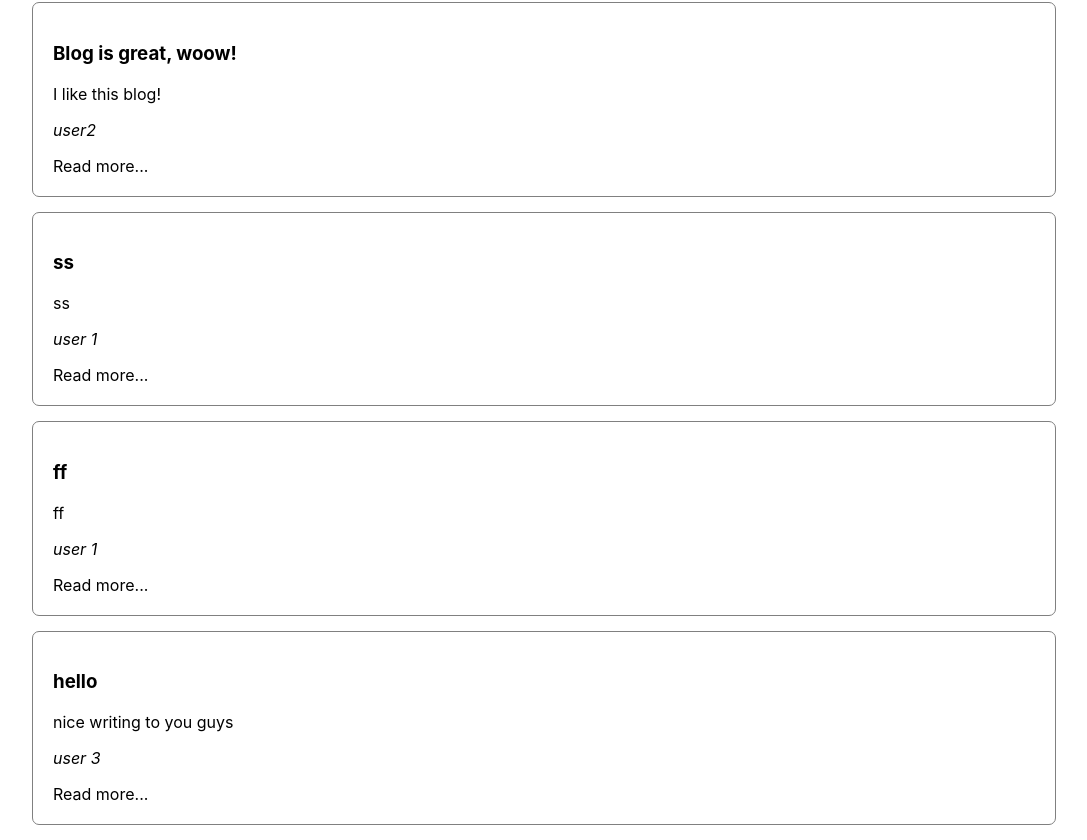
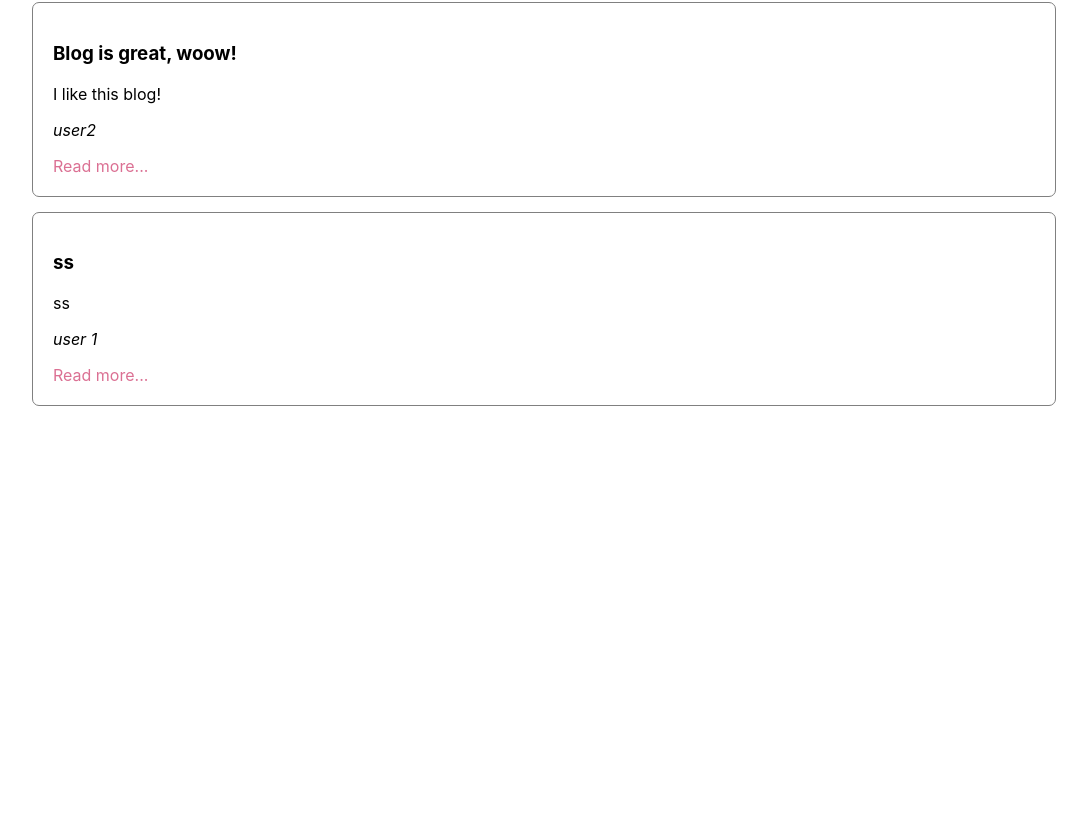
Before and after one commit to lamalqahtani/Blog-with-react, a React (Create React App) app: page / in a window 1280 px wide. Shown: the part 822-1662 px from the top of the page, without its empty margins (96-1183 px from the left). After the commit the page ends 1243 px from the top, so only its background shows below. Built offline with nearby package versions, Linux system fonts and the light colour scheme; data requests are answered from the project's data file; the HTML template or start-up script is replaced by a standard one.

Commit message:
adding delete functionality to posts and enhancing some styles to be consistent

```diff
--- a/data/db.json
+++ b/data/db.json
@@ -29,18 +29,6 @@
       "description": "ss",
       "author": "user 1",
       "id": 5
-    },
-    {
-      "title": "ff",
-      "description": "ff",
-      "author": "user 1",
-      "id": 6
-    },
-    {
-      "title": "hello",
-      "description": "nice writing to you guys",
-      "author": "user 3",
-      "id": 7
     }
   ]
 }
--- a/src/App.css
+++ b/src/App.css
@@ -54,7 +54,7 @@ button{
   padding: 10px;
 }
 
-#loading{
+.loading{
   width: 80px;
   height: 80px;
 }
@@ -78,3 +78,6 @@ button{
   align-self: center;
   padding: 10px;
 }
+.post a{
+  color: palevioletred;
+}
--- a/src/Home.js
+++ b/src/Home.js
@@ -10,7 +10,7 @@ function Home() {
             <h1>All Posts!</h1>
             <button><Link to='/post/create'> New Post</Link></button>
             {error && <div>{error}</div>}
-            {isPending && <img id='loading' alt='loading...' src={process.env.PUBLIC_URL+'/loading.gif'}/>}
+            {isPending && <img className='loading' alt='loading...' src={process.env.PUBLIC_URL+'/loading.gif'}/>}
             {blogs && <BlogList blogs={blogs} />}
         </div>
      );
--- a/src/PostDetails.js
+++ b/src/PostDetails.js
@@ -1,19 +1,32 @@
-import { useParams } from "react-router-dom";
+import { useNavigate, useParams } from "react-router-dom";
 import useFetch from "./useFetch";
 
 const PostDetails = () => {
     const {id} = useParams();
     const {data,isPending,error} = useFetch(`http://localhost:8000/posts/${id}`);
+    const navigate = useNavigate();
+    const handleDelete = (id)=>{
+        fetch(`http://localhost:8000/posts/${id}`,{
+            method: 'DELETE'
+        })
+        .then(res=>res.json())
+        .then(data=>{
+            console.log(data);
+            navigate('/');
+        })
+        .catch(err=>console.log(err));
+    }
     return (
     <div className='center'>
         <h2>Hello from post details</h2>
         {error && <div>{error}</div>}
-        {isPending && <img alt='loading...' src={process.env.PUBLIC_URL+'/loading.gif'}/>}
+        {isPending && <img className="loading" alt='loading...' src={process.env.PUBLIC_URL+'/loading.gif'}/>}
         {data &&
             <div>
                 <h3>{data.title}</h3>
                 <p>{data.description}</p>
                 <p><em>{data.author}</em></p>
+                <button onClick={()=> handleDelete(data.id)}>Delete post</button>
             </div>
         }
     </div>
```
